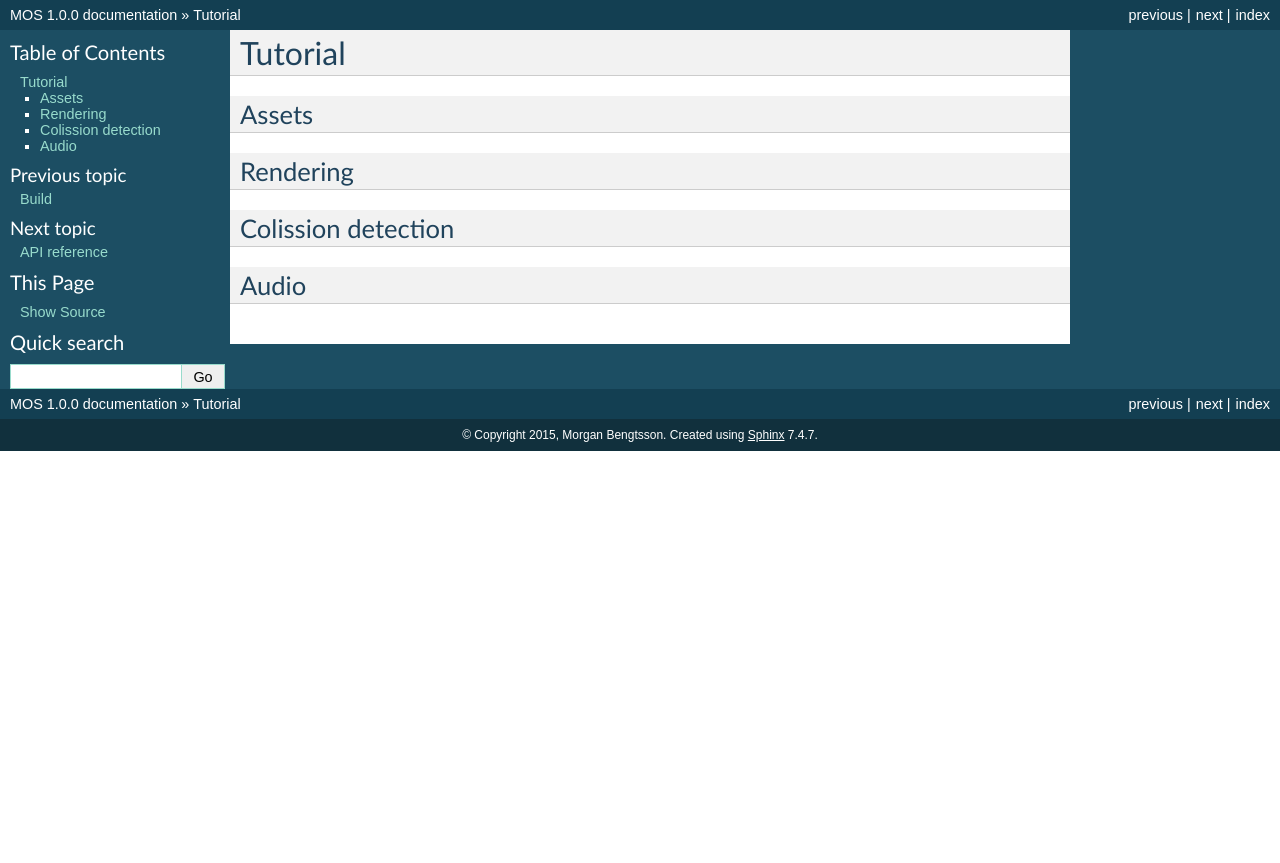
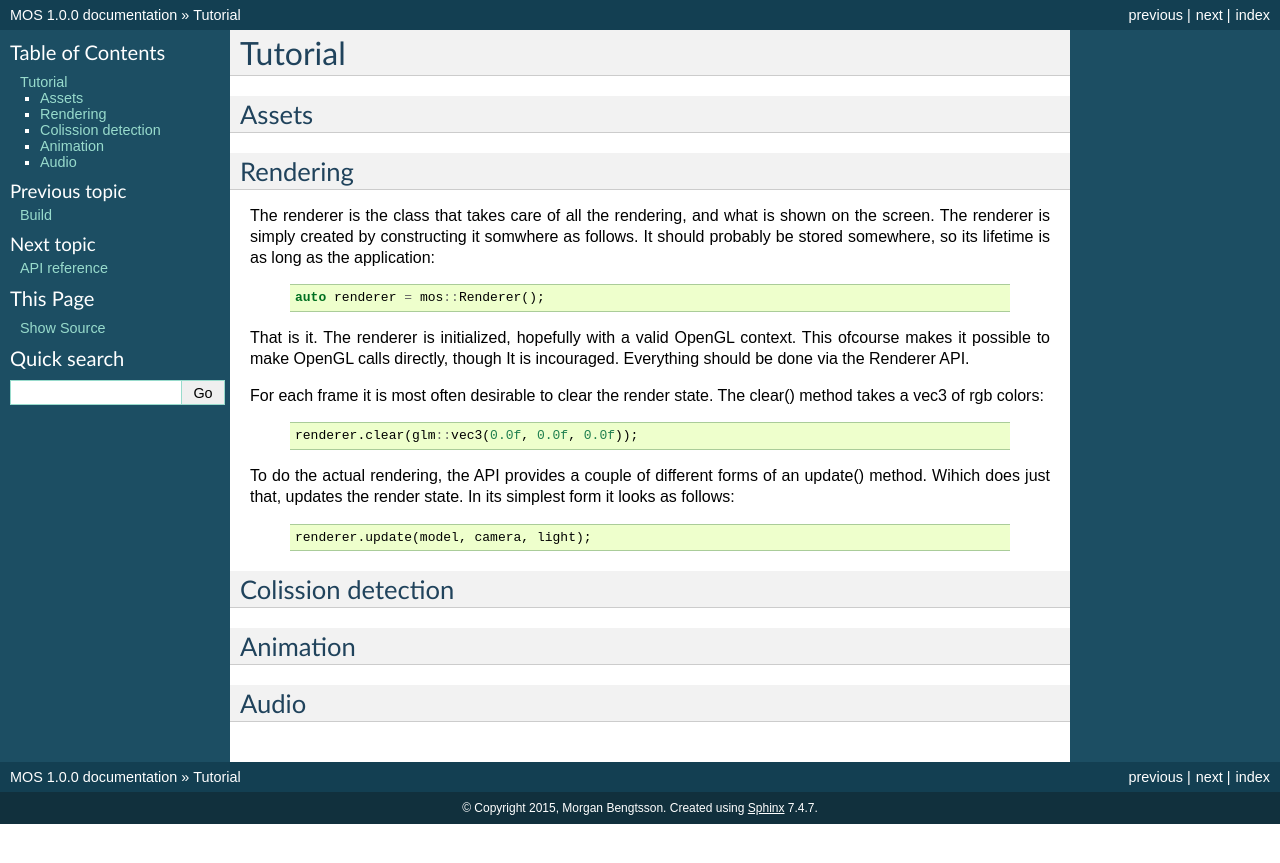
Before and after one commit to morganbengtsson/mos, a Sphinx documentation site: the page built from doc/source/tutorial.rst, in a window 1280 px wide. Shown: the top 863 px of the page. Built offline with Sphinx 7.4.7, drawn with Linux system fonts in a browser that asks for light colours.

Commit message:
Tutorial doc.

```diff
--- a/doc/source/tutorial.rst
+++ b/doc/source/tutorial.rst
@@ -7,9 +7,38 @@ Assets
 
 Rendering
 ---------
+The renderer is the class that takes care of all the rendering, and
+what is shown on the screen. The renderer is simply created by constructing
+it somwhere as follows. It should probably be stored somewhere, so its lifetime
+is as long as the application:
+
+ .. code-block:: c++
+
+	auto renderer = mos::Renderer();
+
+That is it. The renderer is initialized, hopefully with a valid OpenGL context.
+This ofcourse makes it possible to make OpenGL calls directly, though It is
+incouraged. Everything should be done via the Renderer API.
+
+For each frame it is most often desirable to clear the render state. The clear() method
+takes a vec3 of rgb colors:
+
+ .. code-block:: c++
+
+	renderer.clear(glm::vec3(0.0f, 0.0f, 0.0f));
+
+To do the actual rendering, the API provides a couple of different forms of an update()
+method. Wihich does just that, updates the render state. In its simplest form it looks as follows:
+
+ .. code-block:: c++
+
+	renderer.update(model, camera, light);
 
 Colission detection
 -------------------
 
+Animation
+---------
+
 Audio
 -----
```
